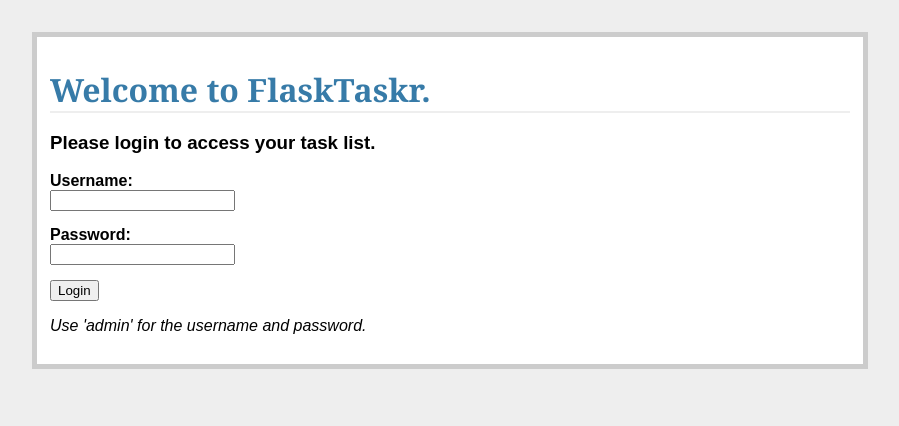
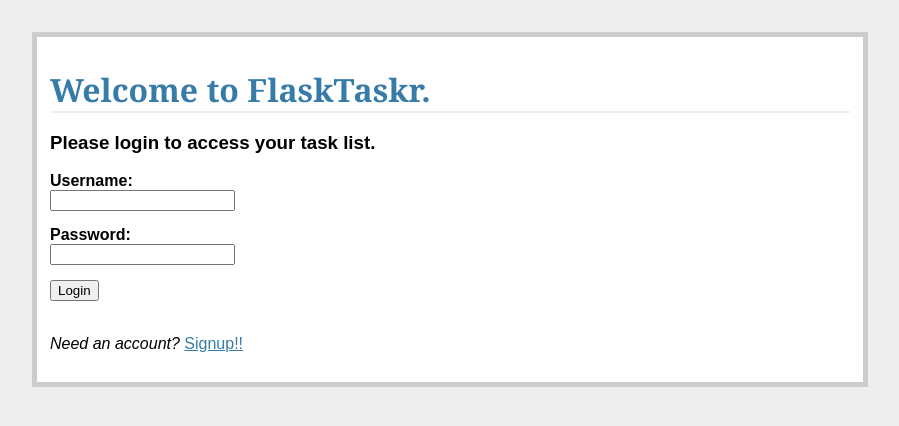
Before and after one commit to MaGo1981/RealPython, a Flask app: page / in a window 1280 px wide. Shown: the top 426 px of the page, without its empty margins (190-1089 px from the left). Run offline with Flask 2, Linux system fonts and the light colour scheme.

Commit message:
Update login.html for User Registration

```diff
--- a/RealPython2/flasktaskr/templates/login.html
+++ b/RealPython2/flasktaskr/templates/login.html
@@ -18,6 +18,7 @@
     </div>
 </form>
 
-<p><em>Use 'admin' for the username and password.</em></p>
+<br>
+<p><em>Need an account? </em><a href="/register">Signup!!</a></p>
 
 {% endblock %}
```
